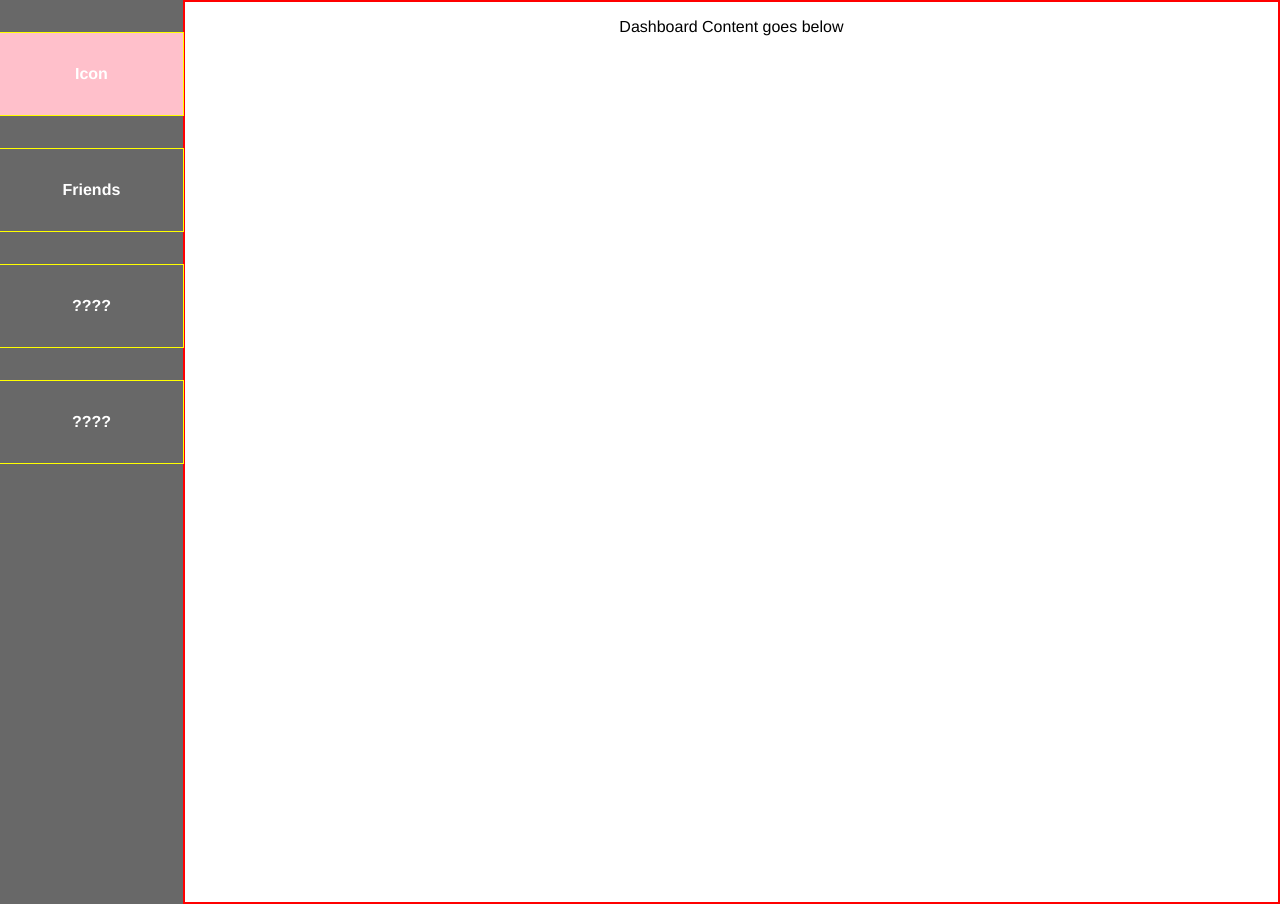
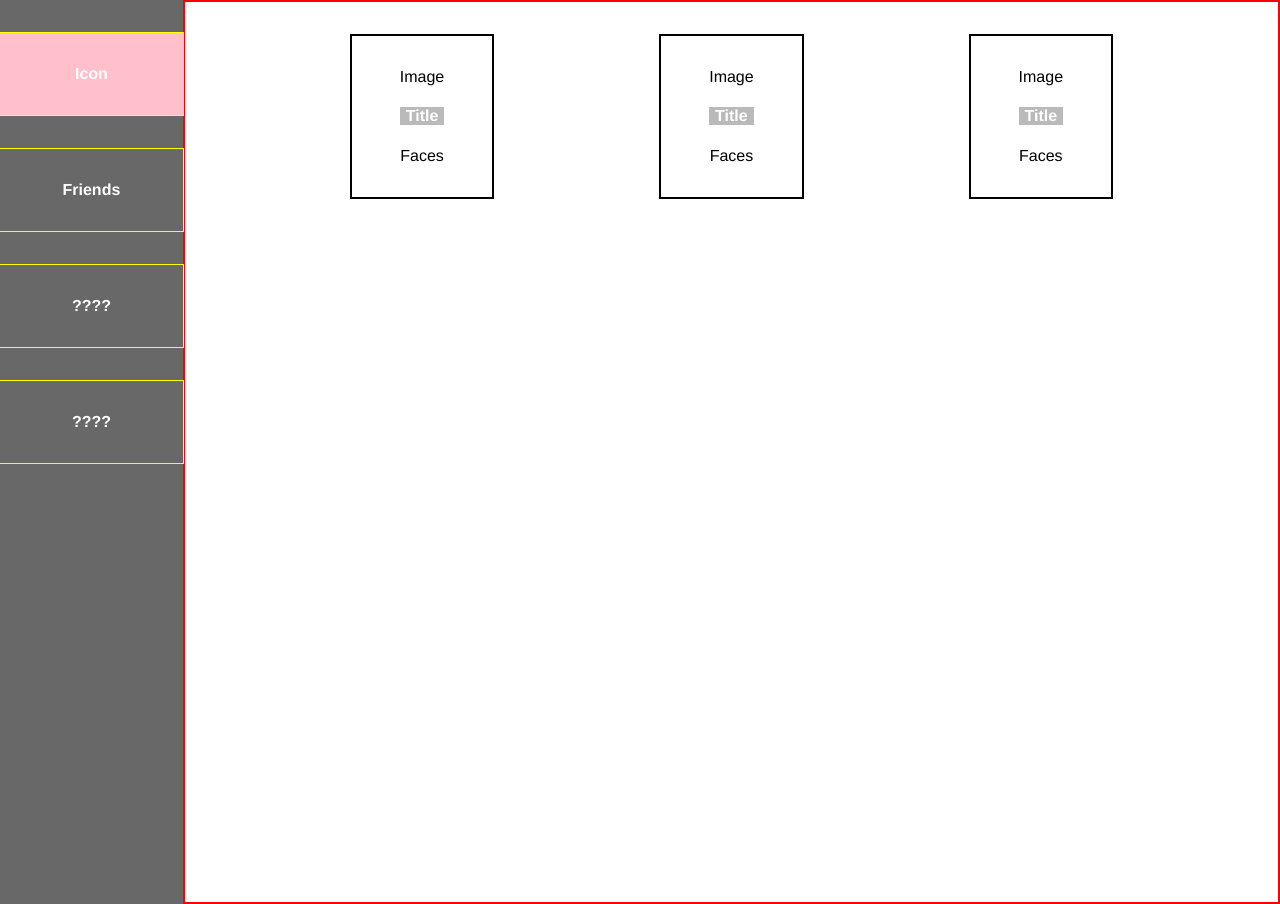
Before and after one commit to derek-y-lee/Castle, a React (Create React App) app: page /dashboard in a window 1280 px wide. Built offline with nearby package versions, Linux system fonts and the light colour scheme.

Commit message:
Dashboard Plus Social

```diff
--- a/src/containers/Dashboard/Dashboard.js
+++ b/src/containers/Dashboard/Dashboard.js
@@ -1,6 +1,7 @@
 import React from 'react';
 import { Link } from 'react-router-dom';
 import classes from './Dashboard.module.scss';
+import SocialGroups from './SocialGroups/SocialGroups';
 
 const { layout, userUI, assortmentUI, dashboardView } = classes;
 
@@ -16,7 +17,7 @@ const dashboard = (props) => {
                 </div>
             </section>
             <section className={dashboardView}>
-                <p>Dashboard Content goes below</p>
+                <SocialGroups />
             </section>
         </div>
     );
```
